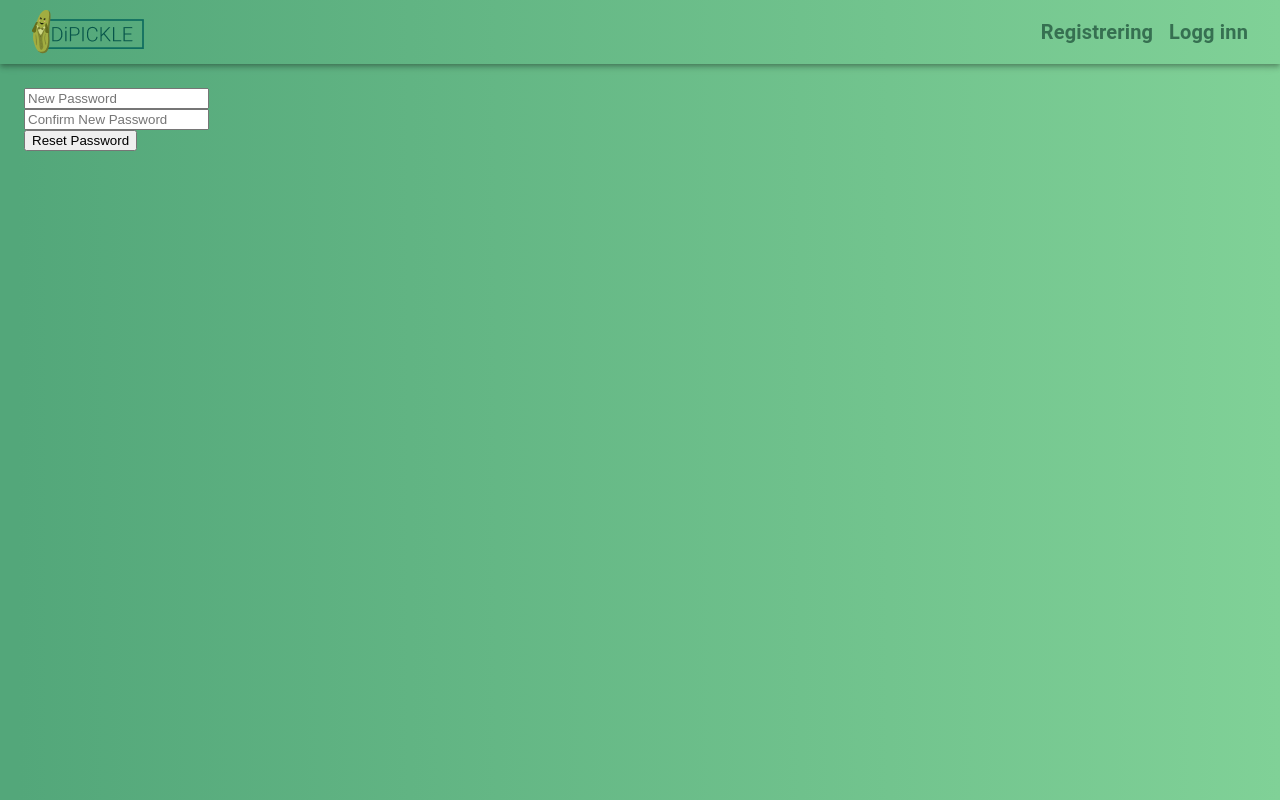
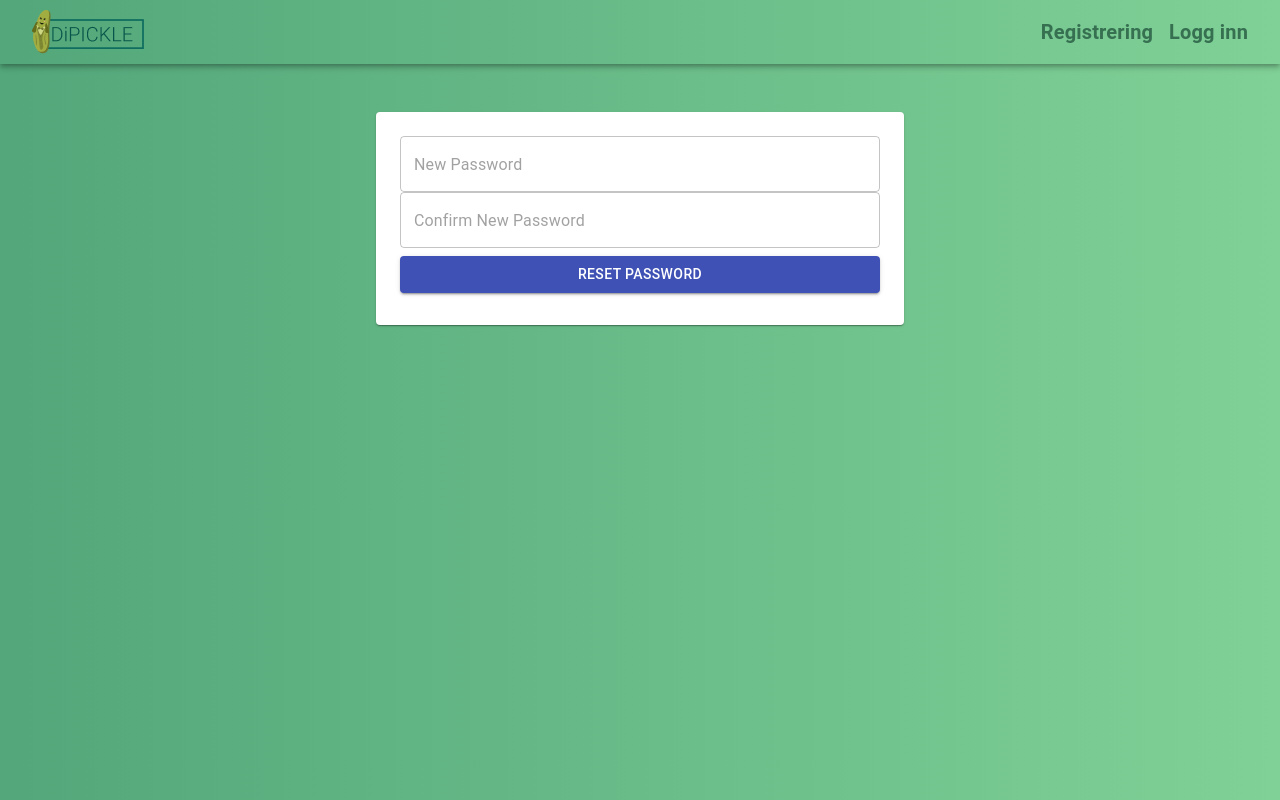
Before and after one commit to phajsi/LIM01, a React (Create React App) app in the folder frontend/: page /password/reset/confirm/1/1 in a window 1280 px wide. Built offline with nearby package versions, Linux system fonts and the light colour scheme.

Commit message:
Added styling to password reset and fixed paper resizing

```diff
--- a/frontend/src/containers/UserAccess/Login.js
+++ b/frontend/src/containers/UserAccess/Login.js
@@ -67,7 +67,7 @@ const Login = ({ login, isAuthenticated, loginError, checkAuthenticated }) => {
   return (
     <div className={classes.root}>
       <Paper className={classes.infoBox}>
-        <h1 className={classes.headline}>Logg inn</h1>
+        <h2 className={classes.headline}>Logg inn</h2>
         <form onSubmit={(e) => onSubmit(e)}>
           <TextField
             type="text"
@@ -141,7 +141,7 @@ const Login = ({ login, isAuthenticated, loginError, checkAuthenticated }) => {
             </Button>
           </Grid>
         </Grid>
-        <Grid container>
+        <Grid container alignItems="center">
           <Grid item xs={6}>
             <p> Glemt passordet? </p>
           </Grid>
--- a/frontend/src/containers/UserAccess/ResetPassword.js
+++ b/frontend/src/containers/UserAccess/ResetPassword.js
@@ -1,6 +1,7 @@
 import React, { useState } from 'react';
 import { Redirect } from 'react-router-dom';
 import { connect } from 'react-redux';
+import { Button, Paper, TextField } from '@material-ui/core';
 import { reset_password } from '../../actions/auth';
 import useStyles from './styles';
 
@@ -29,20 +30,30 @@ const ResetPassword = ({ reset_password }) => {
 
   return (
     <div className={classes.root}>
-      <h1>Request Password Reset:</h1>
-      <form onSubmit={(e) => onSubmit(e)}>
-        <div>
-          <input
+      <Paper className={classes.infoBox}>
+        <h2>Request Password Reset:</h2>
+        <form onSubmit={(e) => onSubmit(e)}>
+          <TextField
             type="email"
             placeholder="Email"
             name="email"
+            variant="outlined"
             value={email}
             onChange={(e) => onChange(e)}
+            fullWidth
             required
           />
-        </div>
-        <button type="submit">Reset Password</button>
-      </form>
+          <Button
+            variant="contained"
+            color="primary"
+            type="submit"
+            fullWidth
+            className={classes.button}
+          >
+            Reset Password
+          </Button>
+        </form>
+      </Paper>
     </div>
   );
 };
--- a/frontend/src/containers/UserAccess/ResetPasswordConfirm.js
+++ b/frontend/src/containers/UserAccess/ResetPasswordConfirm.js
@@ -1,6 +1,7 @@
 import React, { useState } from 'react';
 import { Redirect } from 'react-router-dom';
 import { connect } from 'react-redux';
+import { Button, Paper, TextField } from '@material-ui/core';
 import { reset_password_confirm } from '../../actions/auth';
 import useStyles from './styles';
 
@@ -33,31 +34,41 @@ const ResetPasswordConfirm = ({ match, reset_password_confirm }) => {
 
   return (
     <div className={classes.root}>
-      <form onSubmit={(e) => onSubmit(e)}>
-        <div>
-          <input
+      <Paper className={classes.infoBox}>
+        <form onSubmit={(e) => onSubmit(e)}>
+          <TextField
             type="password"
             placeholder="New Password"
             name="new_password"
+            variant="outlined"
             value={new_password}
             onChange={(e) => onChange(e)}
             minLength="6"
+            fullWidth
             required
           />
-        </div>
-        <div>
-          <input
+          <TextField
             type="password"
             placeholder="Confirm New Password"
             name="re_new_password"
+            variant="outlined"
             value={re_new_password}
             onChange={(e) => onChange(e)}
             minLength="6"
+            fullWidth
             required
           />
-        </div>
-        <button type="submit">Reset Password</button>
-      </form>
+          <Button
+            variant="contained"
+            color="primary"
+            type="submit"
+            className={classes.button}
+            fullWidth
+          >
+            Reset Password
+          </Button>
+        </form>
+      </Paper>
     </div>
   );
 };
--- a/frontend/src/containers/UserAccess/Signup.js
+++ b/frontend/src/containers/UserAccess/Signup.js
@@ -100,7 +100,7 @@ const Signup = ({
   return (
     <div className={classes.root}>
       <Paper className={classes.infoBox}>
-        <h1 className={classes.headline}>Opprett bruker</h1>
+        <h2 className={classes.headline}>Opprett bruker</h2>
         <Formik
           initialValues={formData}
           onSubmit={(values) => {
@@ -197,7 +197,7 @@ const Signup = ({
           )}
         </Formik>
         <hr className={classes.divider} />
-        <Grid container>
+        <Grid container alignItems="center">
           <Grid item xs={6}>
             <p> Har du en konto? </p>
           </Grid>
--- a/frontend/src/containers/UserAccess/styles.js
+++ b/frontend/src/containers/UserAccess/styles.js
@@ -3,7 +3,7 @@ import { makeStyles } from '@material-ui/core/styles';
 const useStyles = makeStyles((theme) => ({
   root: {
     alignItems: 'center',
-    height: '100vh',
+    maxHeight: '100vh',
     flexDirection: 'column',
     padding: theme.spacing(3),
     fontFamily: 'roboto, helvetica, arial, sansSerif',
@@ -12,7 +12,7 @@ const useStyles = makeStyles((theme) => ({
     marginTop: theme.spacing(3),
     margin: 'auto',
     padding: theme.spacing(3),
-    width: '60vh',
+    maxWidth: '60vh',
   },
   button: {
     margin: theme.spacing(1),
```
